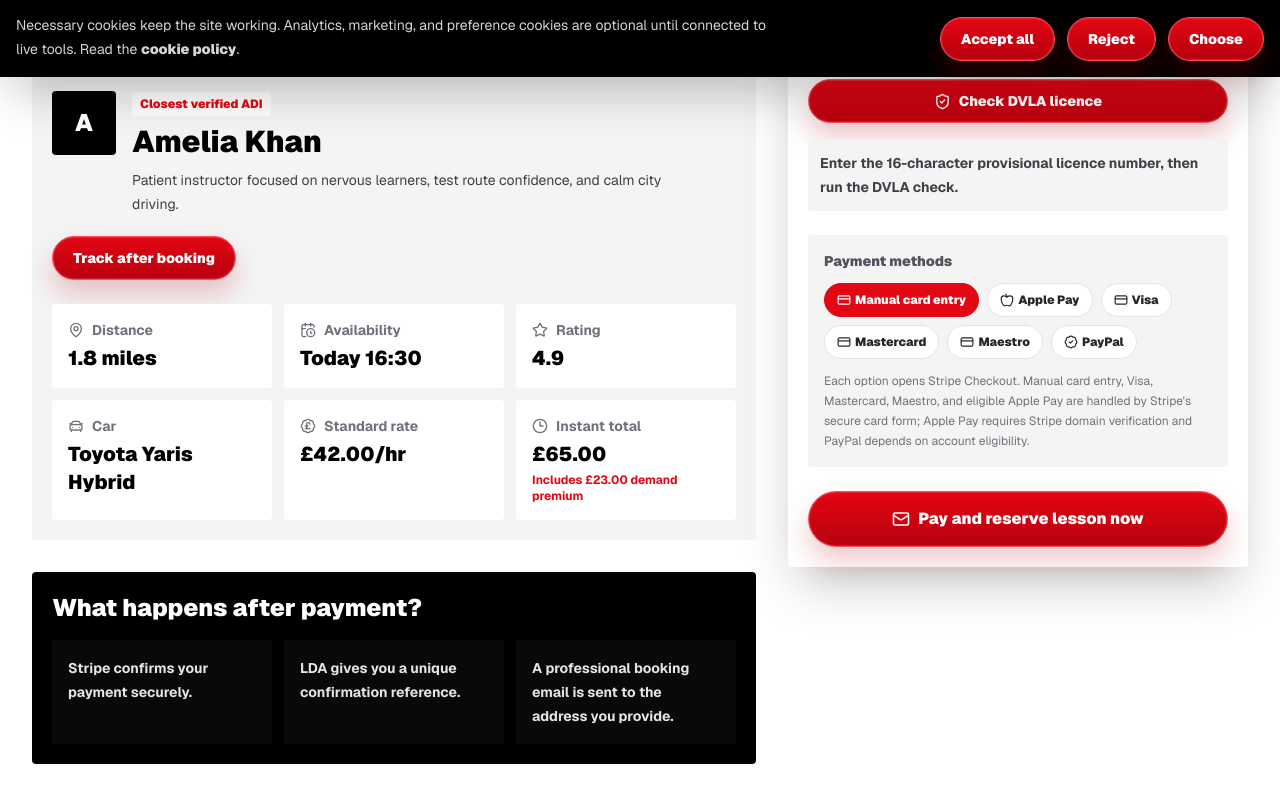
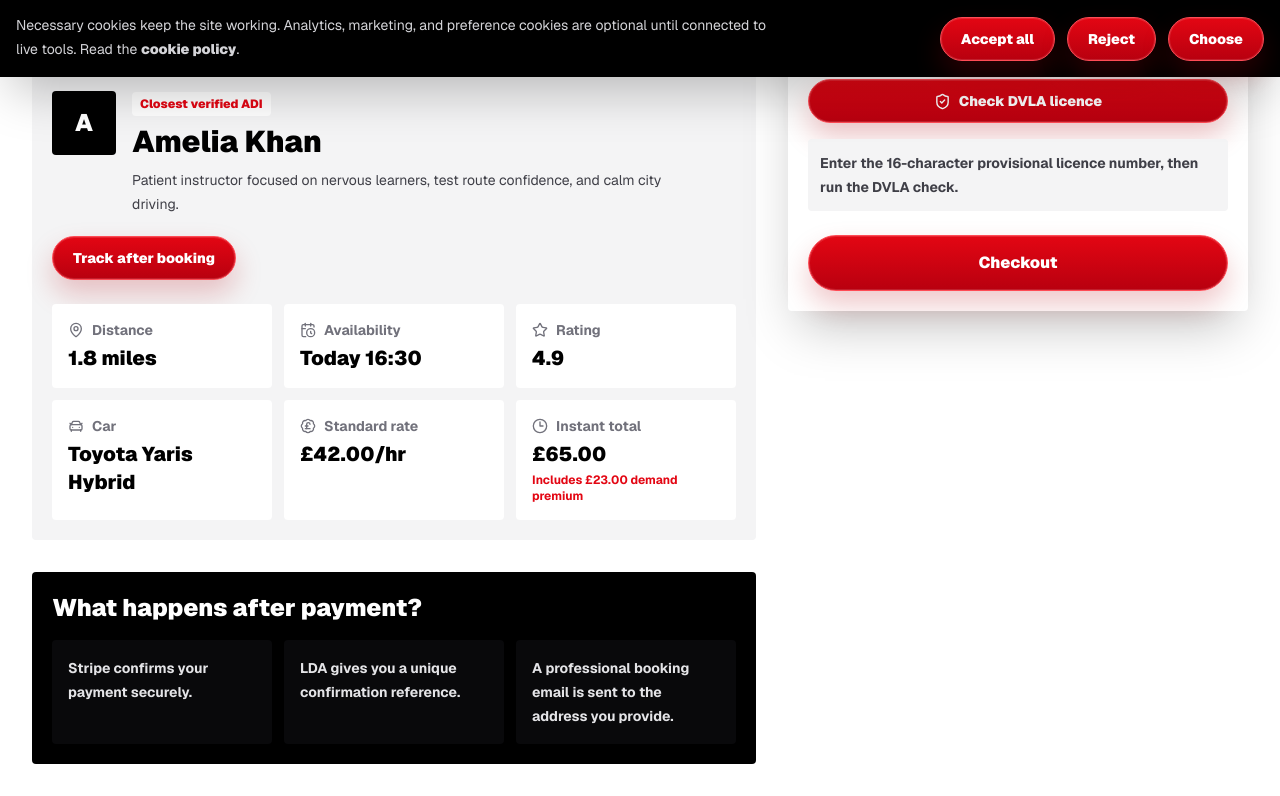
Before and after one commit to LDrivingAcademy/LDA, a Next.js app: page /lesson-now in a window 1280 px wide. Shown: the part 723-1519 px from the top of the page. Built offline with nearby package versions, Linux system fonts and the light colour scheme.

Commit message:
Simplify instant lesson checkout

```diff
--- a/src/components/instant-lesson-booking.tsx
+++ b/src/components/instant-lesson-booking.tsx
@@ -1,8 +1,7 @@
 "use client";
 
 import { FormEvent, useMemo, useState } from "react";
-import { Apple, BadgeCheck, CreditCard, Mail, ShieldCheck } from "lucide-react";
-import type { LucideIcon } from "lucide-react";
+import { ShieldCheck } from "lucide-react";
 
 type InstantLessonBookingProps = {
   instructorName: string;
@@ -21,15 +20,6 @@ function cleanLicenceNumber(value: string) {
   return value.toUpperCase().replace(/[^A-Z0-9]/g, "");
 }
 
-const paymentOptions: { value: string; label: string; icon: LucideIcon }[] = [
-  { value: "card", label: "Manual card entry", icon: CreditCard },
-  { value: "apple_pay", label: "Apple Pay", icon: Apple },
-  { value: "visa", label: "Visa", icon: CreditCard },
-  { value: "mastercard", label: "Mastercard", icon: CreditCard },
-  { value: "maestro", label: "Maestro", icon: CreditCard },
-  { value: "paypal", label: "PayPal", icon: BadgeCheck }
-];
-
 export function InstantLessonBooking({
   instructorName,
   instructorEmail,
@@ -46,7 +36,6 @@ export function InstantLessonBooking({
     message: "Enter the 16-character provisional licence number, then run the DVLA check."
   });
   const [checkoutState, setCheckoutState] = useState<"idle" | "loading" | "error">("idle");
-  const [paymentPreference, setPaymentPreference] = useState("card");
   const [checkoutError, setCheckoutError] = useState("");
 
   const normalisedLicence = useMemo(() => cleanLicenceNumber(licenceNumber), [licenceNumber]);
@@ -80,12 +69,11 @@ export function InstantLessonBooking({
     });
   }
 
-  async function startCheckout(preferredPaymentOption = paymentPreference) {
+  async function startCheckout() {
     if (!canPay) {
       return;
     }
 
-    setPaymentPreference(preferredPaymentOption);
     setCheckoutState("loading");
     setCheckoutError("");
 
@@ -100,8 +88,7 @@ export function InstantLessonBooking({
         instructorName,
         instructorEmail,
         lessonSummary,
-        amountPence,
-        paymentPreference: preferredPaymentOption
+        amountPence
       })
     });
     const result = await response.json();
@@ -119,7 +106,7 @@ export function InstantLessonBooking({
     <form
       onSubmit={(event: FormEvent<HTMLFormElement>) => {
         event.preventDefault();
-        startCheckout("card");
+        startCheckout();
       }}
       className="rounded bg-white p-5 text-black shadow-2xl"
     >
@@ -208,30 +195,8 @@ export function InstantLessonBooking({
         </div>
       </div>
 
-      <div className="mt-6 rounded bg-zinc-100 p-4">
-        <div className="text-sm font-black text-zinc-600">Payment methods</div>
-        <div className="mt-3 flex flex-wrap gap-2 text-xs font-black text-zinc-700">
-          {paymentOptions.map(({ value, label, icon: Icon }) => (
-            <button
-              key={value}
-              type="button"
-              disabled={!canPay || checkoutState === "loading"}
-              onClick={() => startCheckout(value)}
-              className={`inline-flex items-center gap-1 rounded-full border px-3 py-2 transition ${
-                paymentPreference === value ? "border-brand bg-brand text-white" : "border-zinc-200 bg-white text-zinc-800 hover:border-brand"
-              }`}
-            >
-              <Icon size={14} /> {label}
-            </button>
-          ))}
-        </div>
-        <p className="mt-3 text-xs leading-5 text-zinc-500">
-          Each option opens Stripe Checkout. Manual card entry, Visa, Mastercard, Maestro, and eligible Apple Pay are handled by Stripe's secure card form; Apple Pay requires Stripe domain verification and PayPal depends on account eligibility.
-        </p>
-      </div>
-
       <button disabled={!canPay || checkoutState === "loading"} className="lda-pill mt-6 w-full" type="submit">
-        <Mail size={18} /> {checkoutState === "loading" ? "Opening secure checkout..." : "Pay and reserve lesson now"}
+        {checkoutState === "loading" ? "Opening secure checkout..." : "Checkout"}
       </button>
       {checkoutState === "error" ? (
         <p className="mt-3 text-sm font-bold text-brand">{checkoutError || "Payment could not start. Please try again or contact support."}</p>
```
